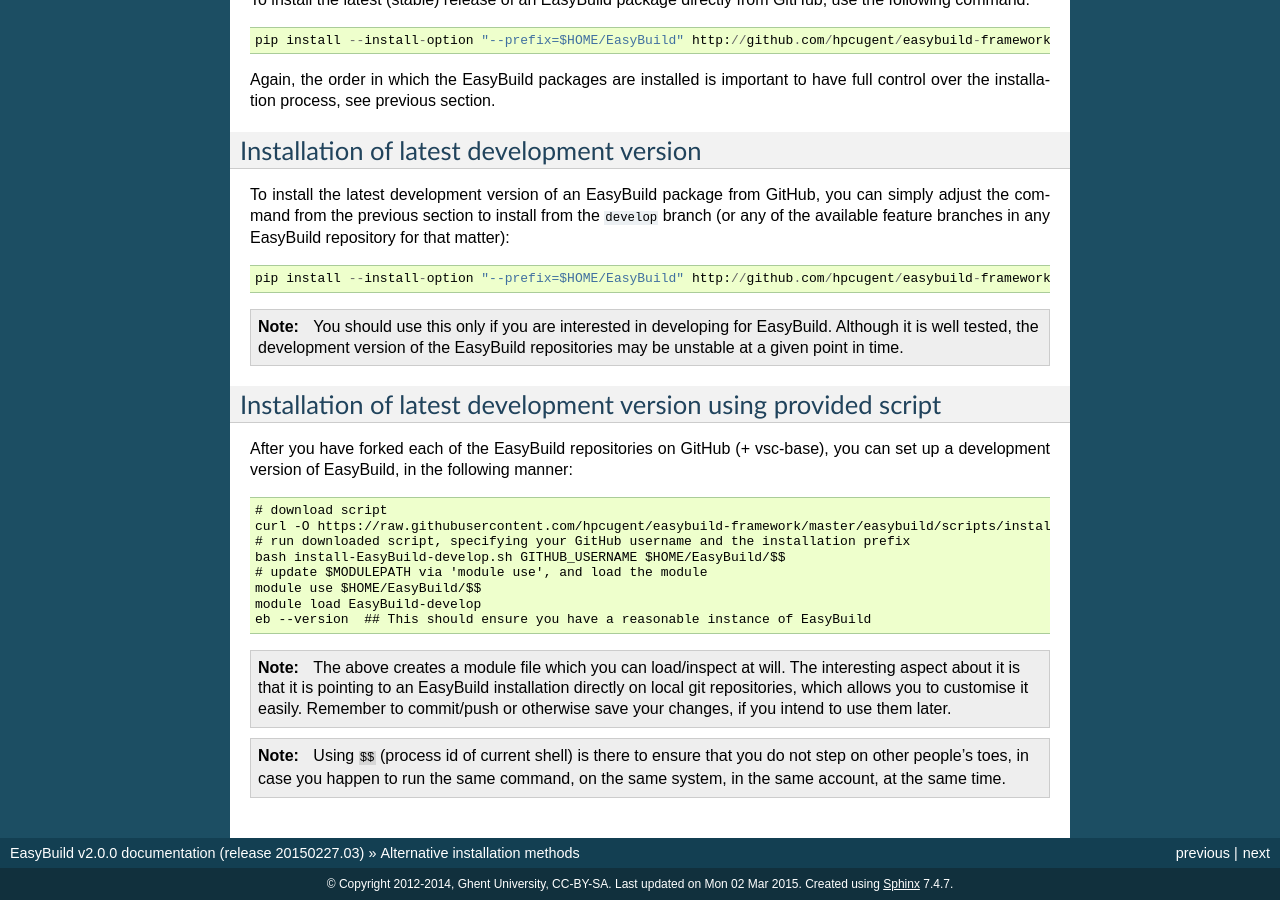
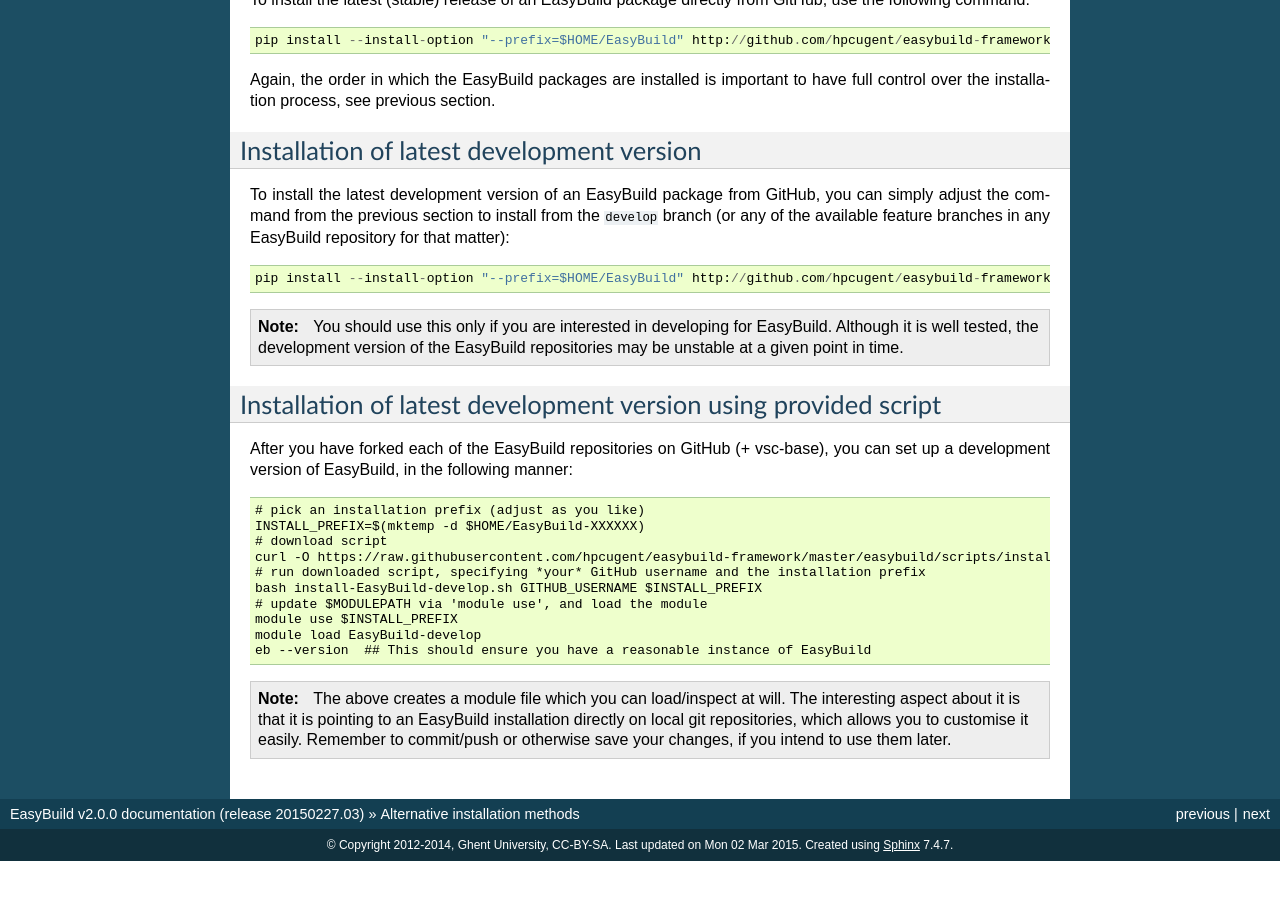
Before and after one commit to easybuilders/easybuild, a Sphinx documentation site: the page built from docs/Installation_Alternative.rst, in a window 1280 px wide and 900 px high, scrolled down 2302 px. Built offline with Sphinx 7.4.7, drawn with Linux system fonts in a browser that asks for light colours; after the commit the page ends 3163 px from its top, so only the background shows below that.

Commit message:
stop using $$ magic in docs for install-EasyBuild-develop.sh

```diff
--- a/docs/Installation_Alternative.rst
+++ b/docs/Installation_Alternative.rst
@@ -174,12 +174,14 @@
 After you have forked each of the EasyBuild repositories on GitHub (+ vsc-base), you can set up a development version
 of EasyBuild, in the following manner::
 
+    # pick an installation prefix (adjust as you like)
+    INSTALL_PREFIX=$(mktemp -d $HOME/EasyBuild-XXXXXX)
     # download script
     curl -O https://raw.githubusercontent.com/hpcugent/easybuild-framework/master/easybuild/scripts/install-EasyBuild-develop.sh
-    # run downloaded script, specifying your GitHub username and the installation prefix
-    bash install-EasyBuild-develop.sh GITHUB_USERNAME $HOME/EasyBuild/$$
+    # run downloaded script, specifying *your* GitHub username and the installation prefix
+    bash install-EasyBuild-develop.sh GITHUB_USERNAME $INSTALL_PREFIX
     # update $MODULEPATH via 'module use', and load the module
-    module use $HOME/EasyBuild/$$
+    module use $INSTALL_PREFIX
     module load EasyBuild-develop
     eb --version  ## This should ensure you have a reasonable instance of EasyBuild
 
@@ -188,6 +190,3 @@
   installation directly on local git repositories, which allows you to
   customise it easily. Remember to commit/push or otherwise save your changes,
   if you intend to use them later.
-
-.. note:: Using ``$$`` (process id of current shell) is there to ensure that you do not step on other people's toes,
-  in case you happen to run the same command, on the same system, in the same account, at the same time.
```
